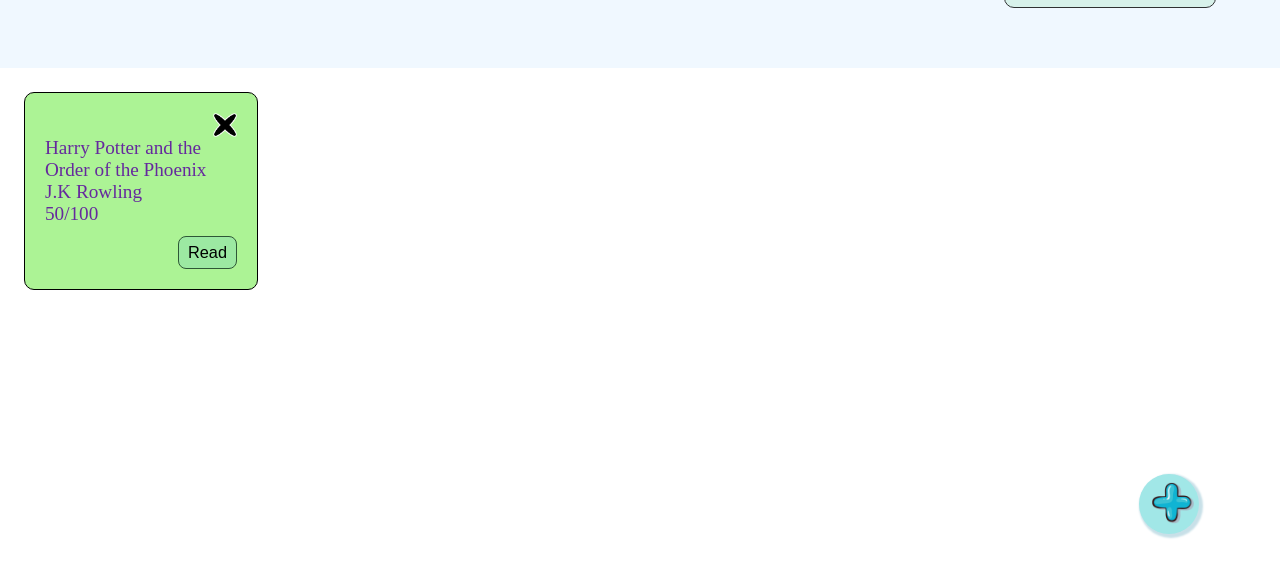
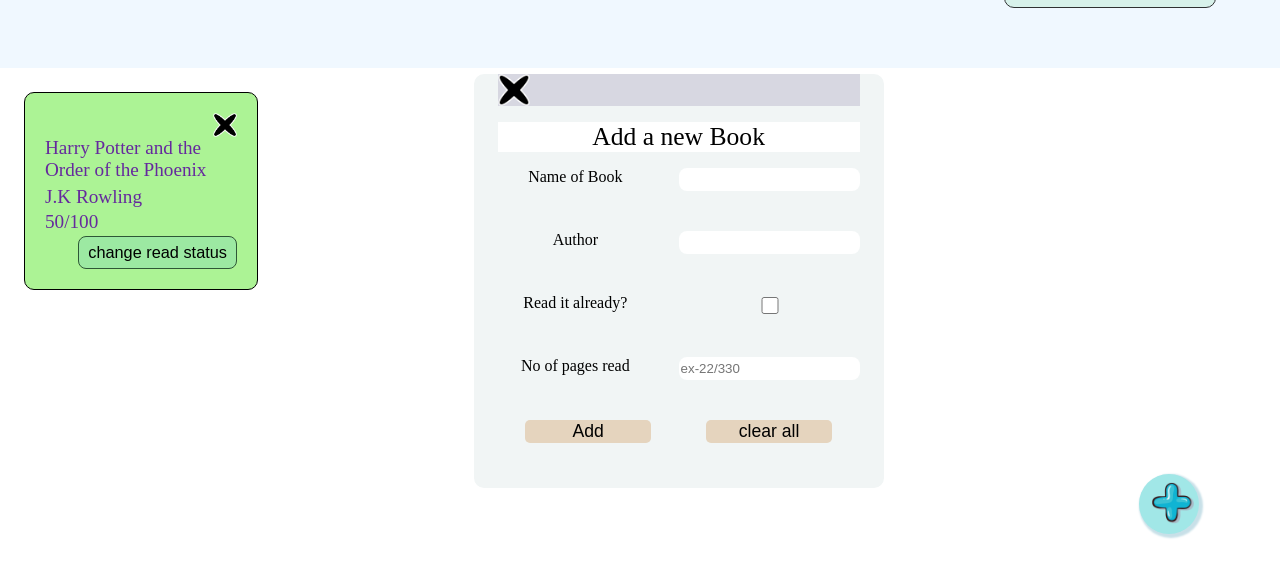
Before and after one commit to c-o-d-e-y-o-d-a/Odin_library_project, a plain HTML site: page index.html in a window 1280 px wide. Both pictures are taken after a click on the button 1169 px from the left and 710 px from the top of the page. Shown: the part 206-784 px from the top of the page. Drawn offline with Linux system fonts and the light colour scheme.

Commit message:
improved the form

```diff
--- a/index.css
+++ b/index.css
@@ -122,14 +122,16 @@ form css styling
     text-align: center;
     display: none;
     position: fixed;
-    top: 38vh;
+    top: 35vh;
     left: 37vw;
     padding: 3vh;
     padding-top: 0;
-    background-color: rgb(168, 210, 247);
+    background-color: rgb(241, 245, 245);
     grid-template-rows: 1fr 4fr;
     border-radius: 10px;
     border: none;
+    animation: 2s ease-out 0s 1 slideInFromRight backwards;
+
 
 
 }
@@ -139,30 +141,33 @@ form css styling
 }
 .text{
     font-size: 1.6rem;
-    background-color: rgb(63, 93, 120);
+    background-color: rgb(255, 255, 255);
     margin-top: 2vh;
 }
 .cross_icon{
-    background-color: blue;
+    background-color: rgb(215, 215, 225);
 }
 
 .crossIcon{
-    height: 2vh;
-    width: 2vh;
+    height: 4vh;
+    width: 4vh;
+    display: flex;
+    justify-content: center;
 }
 .form1{
     display: grid;
     grid-auto-rows: 1fr 1fr 1fr 1fr 1fr;
+    gap: 5vh;
 }
 label{
     margin-right: 2vw;
 
 }
-.form1>*{
 
-}
 .inputDiv{
-    margin-bottom: 4vh;
+    display: grid;
+    grid-template-columns: 1fr 1fr;
+
 
 
 }
@@ -174,6 +179,10 @@ label{
 #close_icon_book_info{
     height: 3vh;
     width: 3vh;
+
+}
+#close_icon_book_info:hover{
+    cursor: pointer;
 }
 .close_icon{
     display: flex;
@@ -198,7 +207,46 @@ label{
     border-radius: 8px;
     border: 1px solid rgb(46, 87, 54);
     font-size: 1.02rem;
+    align-self:end;
 }
 .read_unread_button:hover{
     background-color: rgb(140, 224, 147);
 }
+
+
+
+  @keyframes slideInFromRight {
+    0% {
+      transform: translateY(50%);
+      opacity: 0;
+    }
+    100% {
+      transform: translateX(0);
+      opacity: 1;
+    }
+  }
+.written_content{
+    display: grid;
+    grid-template-rows: 2fr 1fr 1fr;
+}
+
+.insideForm{
+    margin-top: 2vh;
+}
+
+.subButton{
+    width: 70%;
+    background-color: rgb(229, 212, 190);
+    justify-self: center;
+    justify-content: center;
+    display: flex;
+    font-size: 1.1rem;
+    border-radius: 5px;
+    border: none;
+
+}
+
+input{
+    border: none;
+    border-radius: 8px;
+}
--- a/index.html
+++ b/index.html
@@ -49,7 +49,7 @@
                     <div class="author">J.K Rowling</div>
                     <div class="pages_read">50/100</div>
                 </div>
-                <button class="read_unread_button">Read</button>
+                <button class="read_unread_button">change read status</button>
             </div>
 
         </div>
@@ -64,8 +64,10 @@
             </div>
             <div class="formDiv">
 
-                    <div class="insideForm">
-                        <form action="" class="form1"></form>
+                   <div class="insideForm">
+                        <form action="" class="form1">
+
+
                         <div class="book_title inputDiv">
                             <label for="title">Name of Book</label>
                             <input type="text" required id="title" name="titleOfBook">
@@ -84,8 +86,8 @@
                             <input type="text" id="noOfPage"  name="c" placeholder="ex-22/330">
                         </div>
                         <div class="lowermost inputDiv">
-                            <button id="add" type="submit">Add</button>
-                            <button class="reset" type="reset">clear all</button>
+                            <button id="add" class="subButton" type="submit">Add</button>
+                            <button class="reset subButton" type="reset">clear all</button>
                         </div>
 
 
@@ -95,7 +97,7 @@
                         </form>
 
                     </div>
-                    </div>
+
 
 
             </div>
--- a/index.js
+++ b/index.js
@@ -1,6 +1,16 @@
 const form = document.querySelector('form');
 const addButton = document.getElementById('add_book');
 const addButtonForm = document.getElementById('read_val');
+addButton.addEventListener('click',()=>{
+    document.querySelector('.get_book_info_form').style.display = 'grid';
+
+});
+
+const formRemoveButton = document.querySelector('.crossIcon');
+formRemoveButton.addEventListener('click',()=>{
+    document.querySelector('.get_book_info_form').style.display = 'none';
+
+});
 
 
 function book_object(name_of_book,author,read_status,page_count){
```
